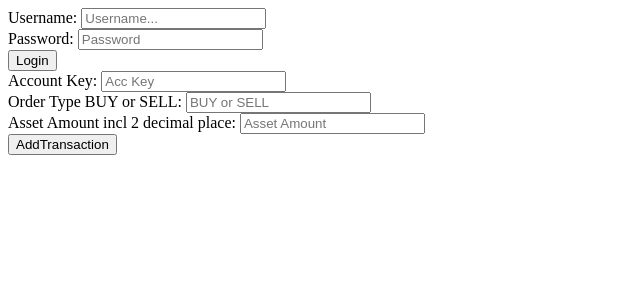
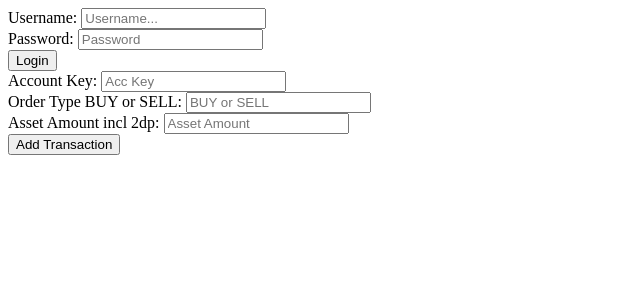
Before and after one commit to jiajun-bug/TT3_Group-17, a React (Create React App) app: page / in a window 1280 px wide. Shown: the top 300 px of the page, without its empty margins (0-640 px from the left). Built offline with nearby package versions, Linux system fonts and the light colour scheme.

Commit message:
changed labels

```diff
--- a/src/AddTransaction.js
+++ b/src/AddTransaction.js
@@ -1,12 +1,16 @@
 import React from 'react';
 
 class AddTransaction extends React.Component {
-    state={accountKey:'',orderType:'',assetAmount:null};
+    state={accKey:'',order:'',amount:null};
 
     onAddTransact = (event) => {
         event.preventDefault();
-        this.props.ontransact(this.state.accountKey,this.state.orderType,this.state.assetAmount);
+        this.props.ontransact(this.state.accKey,this.state.order,this.state.amount);
+        console.log(this.state.accKey,this.state.order,this.state.amount);
     }
+    handleChange(event) {
+        this.setState({order: event.target.value});
+      }
 
 
     render() {
@@ -14,17 +18,17 @@ class AddTransaction extends React.Component {
             <form className="ui form" onSubmit={this.onAddTransact}>
                 <div className="field">
                     <label>Account Key: </label>
-                    <input type="text" placeholder="Acc Key" onChange={(e)=>this.setState({accountKey:e.target.value})} />
+                    <input type="text" placeholder="Acc Key" onChange={(e)=>this.setState({accKey:e.target.value})} />
                 </div>
                 <div className="field">
                     <label>Order Type BUY or SELL: </label>
-                    <input type="text" placeholder="BUY or SELL" onChange={(e)=>this.setState({orderType:e.target.value})} />
+                    <input type="text" placeholder="BUY or SELL" onChange={(e)=>this.setState({order:e.target.value})} />
                 </div>
                 <div className="field">
-                    <label>Asset Amount incl 2 decimal place: </label>
-                    <input type="number" step="0.01" placeholder="Asset Amount " onChange={(e)=>this.setState({assetAmount:e.target.value})} />
+                    <label>Asset Amount incl 2dp: </label>
+                    <input type="number" placeholder="Asset Amount " onChange={(e)=>this.setState({amount:e.target.value})} />
                 </div>
-                <button className="ui button" type="submit">AddTransaction</button>
+                <button className="ui button" type="submit">Add Transaction</button>
             </form>
         )
     }
--- a/src/App.js
+++ b/src/App.js
@@ -13,13 +13,14 @@ class App extends React.Component {
         this.setState({response: loggedin});
         console.log(loggedin);
     }
-    // Belongs to Buy Sell Component
-    Transacting = async(accountKey, orderType, assetAmount) => {
+    // Belongs to AddTransaction Component
+    Transacting = async(accKey, order, amount) => {
         const transacted = await LoginApi.post("/transactions/add",{
-            accountKey: accountKey,
-            orderType: orderType,
-            assetAmount: assetAmount
+            accountKey: accKey,
+            orderType: order,
+            assetAmount: amount
         });
+
         this.setState({addresponse:transacted})
     }
 
```
